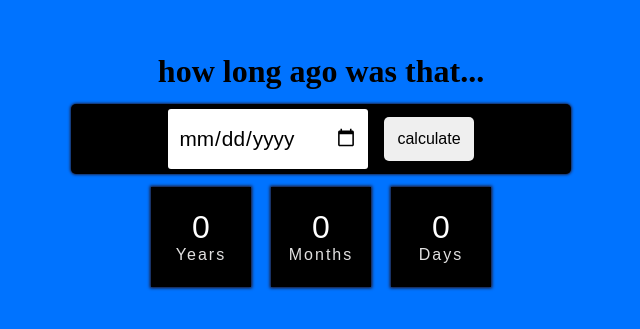
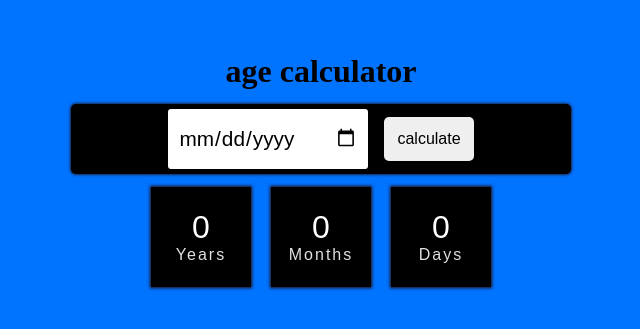
Before and after one commit to Papil10n/age-calculator, a plain HTML site: page index.html in a window 1280 px wide. Shown: the part 225-554 px from the top of the page, without its empty margins (319-959 px from the left). Drawn offline with Linux system fonts and the light colour scheme.

Commit message:
correct html

```diff
--- a/index.html
+++ b/index.html
@@ -20,7 +20,7 @@
     </head>
     <body>
         <main>
-            <h1>how long ago was that...</h1>
+            <h1>age calculator</h1>
             <div class="box">
                 <div class="inner-box">
                     <input type="date" class="date" />
```
